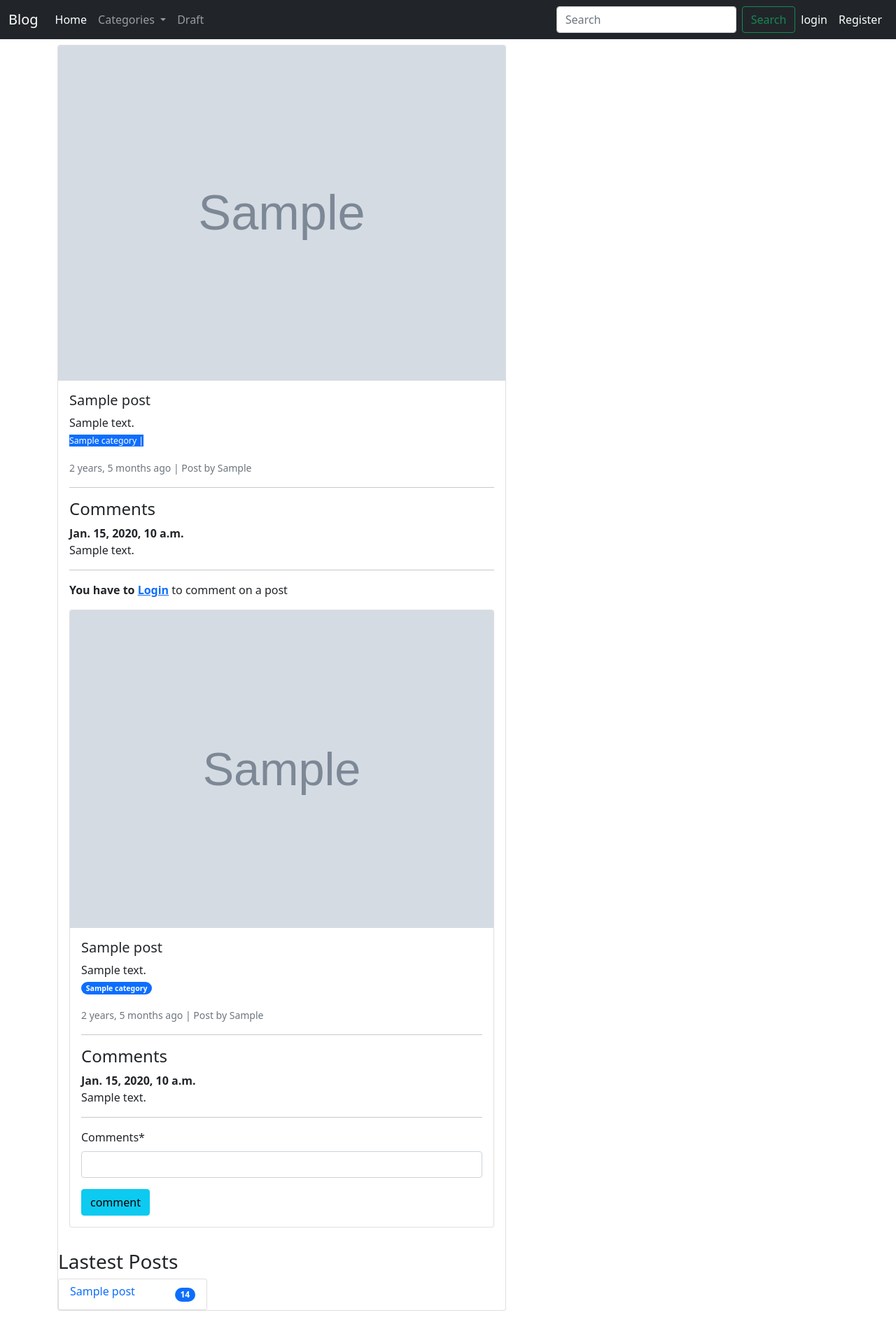
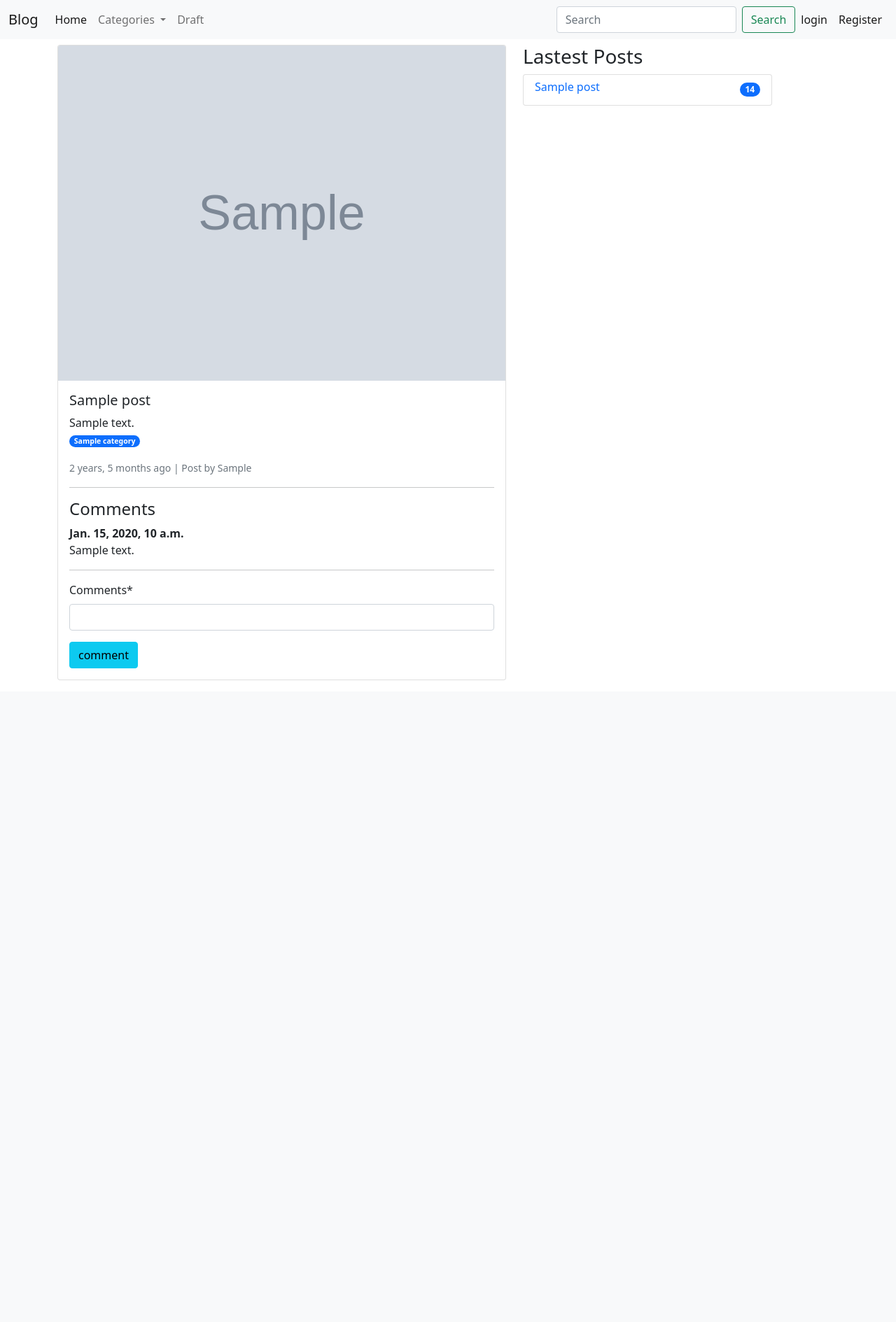
Before and after one commit to rcoffie/simple-blog-app, a Django app: page /1/ in a window 1280 px wide. Shown: the whole page at 70% size. After the commit the page ends 972 px from the top, so only its background shows below. Run offline with Django 4.2, Linux system fonts and the light colour scheme; tables that the repository leaves empty hold one stand-in row (values such as "Sample post"); grey boxes marked "Sample" are stand-in pictures; some libraries are stand-ins or nearby versions.

Commit message:
Revert "worked on dashboard"

```diff
--- a/accounts/views.py
+++ b/accounts/views.py
@@ -20,7 +20,7 @@ def register(request):
         if register_form.is_valid():
             user = register_form.save()
             messages.success(request, 'Registration Successful.')
-            return redirect(user_login)
+            return redirect('posts_list')
         messages.error(request, 'Unsuccesful registration , invalid information')
     context = {'register_form':register_form}
     return render(request, 'accounts/register.html',context)
--- a/post/models.py
+++ b/post/models.py
@@ -21,12 +21,12 @@ CATEGORY = {
 
 class Posts(models.Model):
     title = models.CharField(max_length=100)
-    author = models.ForeignKey(User, default=6, on_delete= models.CASCADE, related_name='blog_posts')
+    author = models.ForeignKey(User, on_delete= models.CASCADE, related_name='blog_posts')
     updated_on = models.DateTimeField(auto_now=True)
     content = models.TextField()
-    created_on = models.DateTimeField(auto_now_add=True, null=True)
+    created_on = models.DateTimeField(auto_now_add=True)
     status = models.IntegerField(choices=STATUS, default=0)
-    category = models.ManyToManyField(  'Category', related_name='posts')
+    category = models.ManyToManyField('Category', related_name='posts')
     images = models.ImageField(upload_to='blog_post', default='default.jpg')
 
 
--- a/post/urls.py
+++ b/post/urls.py
@@ -7,6 +7,6 @@ urlpatterns = [
    path('<int:id>/update/',views.update_post,name='update_post'),
    path('<int:id>/delete/',views.delete_post,name='delete_post'),
    path('draft', views.draft, name='draft'),
-   path('category/',views.category,name='category'),
+   path('<category>/',views.category,name='category'),
 
 ]
--- a/post/views.py
+++ b/post/views.py
@@ -78,6 +78,8 @@ def draft(request):
     context = {'posts':posts}
     return render(request, 'posts/draft.html', context)
 
+
+
 def category(request, category):
     category = Category.objects.get(name=category)
     posts = Posts.objects.filter(category__name__contains=category).order_by('-created_on')
--- a/templates/base.html
+++ b/templates/base.html
@@ -12,7 +12,7 @@
   </head>
   <body>
 
-    <nav class="navbar navbar-expand-lg navbar-dark bg-dark mb-2">
+    <nav class="navbar navbar-expand-lg navbar-light bg-light mb-2">
       <div class="container-fluid">
         <div class="navbar-brand">Blog</div>
         <button class="navbar-toggler" type="button" data-bs-toggle="collapse" data-bs-target="#navbarSupportedContent" aria-controls="navbarSupportedContent" aria-expanded="false" aria-label="Toggle navigation">
@@ -31,7 +31,7 @@
                 Categories
               </a>
               <ul class="dropdown-menu" aria-labelledby="navbarDropdown">
-                <li><a class="dropdown-item" value='Technology' href="{%url 'category' %}">Technology</a></li>
+                <li><a class="dropdown-item" href="#">Technology</a></li>
                 <li><a class="dropdown-item" href="#">Fashion</a></li>
                 <li><hr class="dropdown-divider"></li>
                 <li><a class="dropdown-item" href="#">Others</a></li>
@@ -52,13 +52,8 @@
               Hi!  {{request.user.username}}
               </a>
               <ul class="dropdown-menu" aria-labelledby="navbarDropdown">
-                {%if request.user.is_staff %}
-                  <li><a class="dropdown-item" href="{% url 'create_post' %}">Add Post</a></li>
-                  <li><a class="dropdown-item" href="{% url 'dashboard' %}">Dashboard</a></li>
-                {% else %}
-                <li><a class="dropdown-item disabled" aria-disabled="true" href="{% url 'create_post' %}">Add Post</a></li>
-                <li><a class="dropdown-item disabled" aria-disabled="true" href="{% url 'dashboard' %}">Dashboard</a></li>
-                {% endif %}
+                <li><a class="dropdown-item" href="{% url 'create_post' %}">Add Post</a></li>
+                <li><a class="dropdown-item" href="{% url 'dashboard' %}">Dashboard</a></li>
                 <li><a class="dropdown-item" href="{% url 'user_logout' %}">Logout</a></li>
                 <li><hr class="dropdown-divider"></li>
                 <li><a class="dropdown-item" href="#">Others</a></li>
--- a/templates/posts/post_detail.html
+++ b/templates/posts/post_detail.html
@@ -8,40 +8,6 @@
   {%endfor%}
   <div class="row">
     <div class="col-md-7">
-      <div class="card mb-3">
-        <img src="{{post.images.url}}" class="card-img-top" alt="...">
-        <div class="card-body">
-          <h5 class="card-title">{{post.title}}</h5>
-          <p class="card-text">{{post.content}}
-            <br>
-             <span><small class="">
-                {% for cat in post.category.all %}
-                <!--  TODO: will try to add number views or read -->
-              <small > <a class="bg-primary text-white text-decoration-none" href="{% url 'category' cat.name %}"> {{cat}} | </a> </small>
-                {% endfor %}
-            </small> </span>
-          </p>
-          <p class="card-text"><small class="text-muted">{{post.created_on| naturaltime}} | <span>Post by {{post.author|capfirst}} </small></p>
-          <hr>
-          <h4>Comments</h4>
-          {%if comments %}
-            {%for comment in comments%}
-            <p><strong>{{ comment.date_added }}</strong> <br>
-            {{ comment.comments }}</p>
-            <hr>
-            {% endfor %}
-          {% else %}
-            No comment Yet... Add one
-          {% endif %}
-          {%if user.is_authenticated%}
-            <form action='' method="POST">
-              {% csrf_token %}
-              {{replyform | crispy}}
-              <input class='btn btn-info' type='submit' value='comment'>
-            </form>
-          {% else %}
-            <p><strong>You have to <a href="{%url 'login' %}">Login</a></strong> to comment on a post</p>
-          {% endif %}
 
 <div class="card mb-3">
   <img src="{{post.images.url}}" class="card-img-top" alt="...">
@@ -77,10 +43,11 @@
   </div>
 </div>
 
+    </div>
 
-    </div>
     <div class="col-md-4">
       <h3>Lastest Posts</h3>
+
       <ul class="list-group">
         {% for each in recent_posts %}
     <li class="list-group-item d-flex justify-content-between align-items-center">
@@ -88,8 +55,12 @@
       <span class="badge bg-primary rounded-pill">14</span>
     </li>
     {% endfor %}
+
   </ul>
+
       </div>
     </div>
   </div>
+
+</div>
 {% endblock %}
```
Also changed, not shown: post/migrations/0026_alter_posts_status.py (deleted), post/migrations/0028_merge_20220712_0326.py (deleted), post/migrations/0029_alter_posts_status.py (deleted), post/migrations/0030_alter_posts_author_remove_posts_category_and_more.py (deleted), post/migrations/0031_alter_posts_author_remove_posts_category_and_more.py (deleted), templates/posts/categories.html (line endings or trailing spaces). Lines whose indentation alone changed are shown as unchanged.
